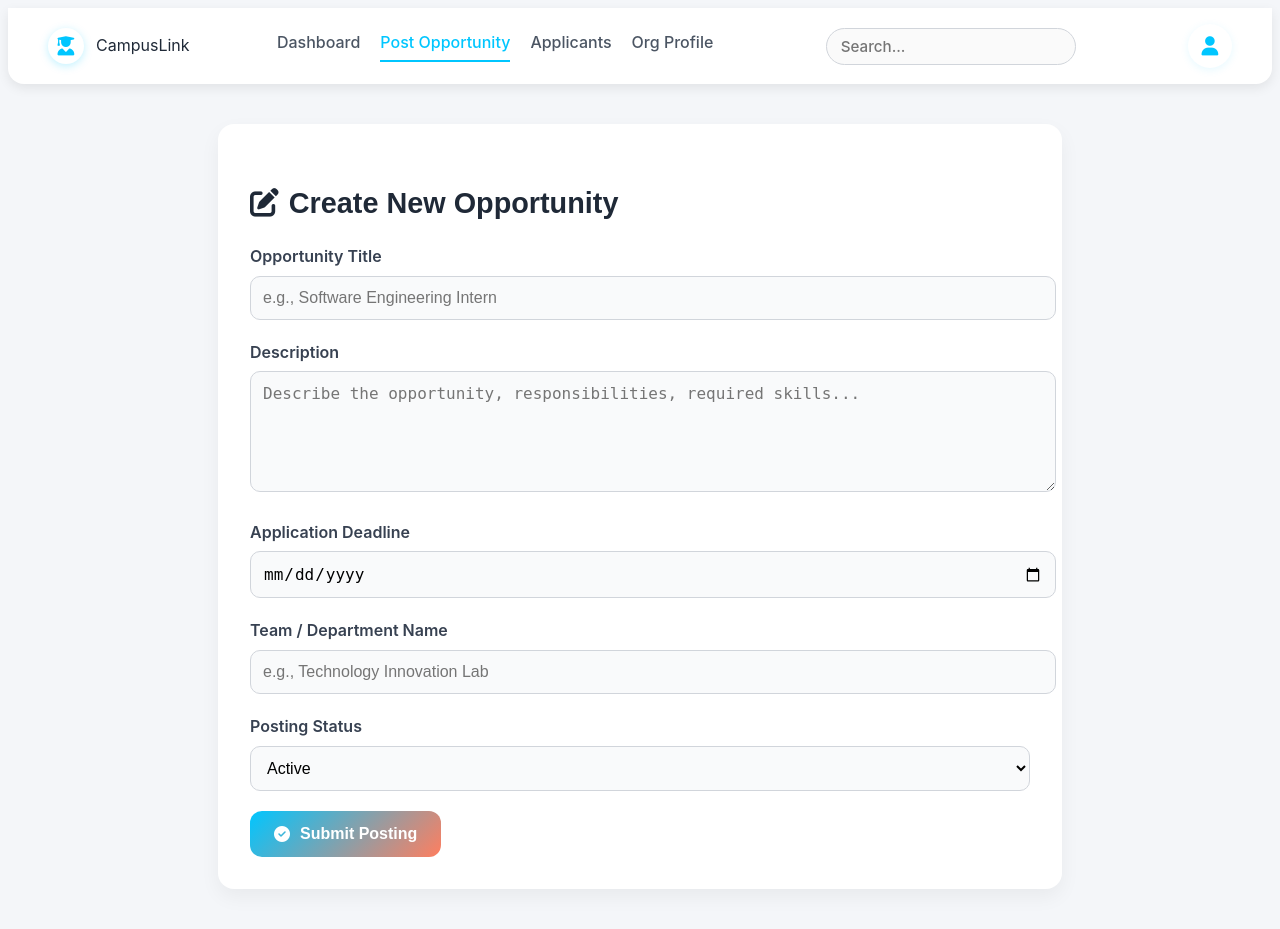
After one commit to niccomalds/CSIT327-G7-CampusLink, a Django app: template MyLogin/templates/post_opportunity.html in a window 1280 px wide. The commit adds this page. Run offline with Django 5.2, Linux system fonts and the light colour scheme; the template is opened without the code that fills it, so the values that code supplies are empty.

Commit message:
added Post New Opportunity

```diff
--- /dev/null
+++ b/MyLogin/templates/post_opportunity.html
@@ -0,0 +1,105 @@
+{% load static %}
+<!DOCTYPE html>
+<html lang="en">
+<head>
+  <meta charset="UTF-8">
+  <title>Create Opportunity – CampusLink</title>
+
+  <link rel="stylesheet"
+        href="https://cdnjs.cloudflare.com/ajax/libs/font-awesome/6.4.0/css/all.min.css">
+
+  <!-- Reuse your existing dashboard styling -->
+  <link rel="stylesheet" href="{% static 'Myapp/org_dashboard.css' %}">
+
+  <!-- NEW separate CSS for this form -->
+  <link rel="stylesheet" href="{% static 'Myapp/post_opportunity.css' %}">
+</head>
+
+<body>
+
+  <!-- Navbar - matches org_dashboard -->
+  <div class="navbar">
+    <div class="navbar-container">
+      <div class="logo"><i class="fa-solid fa-user-graduate"></i>CampusLink</div>
+
+      <div class="nav">
+        <a href="{% url 'organization_dashboard' %}">Dashboard</a>
+        <a href="{% url 'post_opportunity' %}" class="active">Post Opportunity</a>
+        <a href="{% url 'manage_postings' %}">Applicants</a>
+        <a href="{% url 'org_profile' %}">Org Profile</a>
+      </div>
+
+      <div class="searchbar">
+        <input type="text" placeholder="Search..." disabled>
+      </div>
+
+      <div class="right">
+        <div class="avatar"><i class="fa-solid fa-user"></i></div>
+      </div>
+    </div>
+  </div>
+
+  <main>
+
+    <div class="form-container">
+      <h2><i class="fa-solid fa-pen-to-square"></i> Create New Opportunity</h2>
+
+      {% if messages %}
+        {% for message in messages %}
+          <div class="feedback {% if message.tags == 'success' %}success{% else %}error{% endif %}">
+            {{ message }}
+          </div>
+        {% endfor %}
+      {% endif %}
+
+      <form method="POST">
+        {% csrf_token %}
+
+        <!-- Title -->
+        <div class="form-group">
+          <label for="title">Opportunity Title</label>
+          <input type="text" id="title" name="title"
+                 placeholder="e.g., Software Engineering Intern"
+                 required>
+        </div>
+
+        <!-- Description -->
+        <div class="form-group">
+          <label for="description">Description</label>
+          <textarea id="description" name="description" rows="5"
+                    placeholder="Describe the opportunity, responsibilities, required skills..."
+                    required></textarea>
+        </div>
+
+        <!-- Deadline -->
+        <div class="form-group">
+          <label for="deadline">Application Deadline</label>
+          <input type="date" id="deadline" name="deadline" required>
+        </div>
+
+        <!-- Team Name -->
+        <div class="form-group">
+          <label for="team_name">Team / Department Name</label>
+          <input type="text" id="team_name" name="team_name"
+                 placeholder="e.g., Technology Innovation Lab">
+        </div>
+
+        <!-- Status -->
+        <div class="form-group">
+          <label for="status">Posting Status</label>
+          <select id="status" name="status">
+            <option value="Active">Active</option>
+            <option value="Closed">Closed</option>
+          </select>
+        </div>
+
+        <button type="submit" class="submit-btn">
+          <i class="fa-solid fa-circle-check"></i> Submit Posting
+        </button>
+      </form>
+    </div>
+
+  </main>
+
+</body>
+</html>
--- a/MyLogin/urls.py
+++ b/MyLogin/urls.py
@@ -30,8 +30,15 @@ urlpatterns = [
     path('settings/', views.settings_view, name='settings'),
     path('notifications/', views.notifications, name='notifications'),
 
-     # Admin posting approval routes
+    # === ADMIN VERIFICATION ROUTES ===
+    path('admin/verification/', views.admin_verification_dashboard, name='admin_verification_dashboard'),
+    path('admin/verify/<int:profile_id>/', views.admin_verify_organization, name='admin_verify_organization'),
+    path('admin/verification/stats/', views.admin_verification_stats, name='admin_verification_stats'),
+
+    # === ADMIN POSTING APPROVAL ROUTES ===
     path('admin/postings/approval/', views.admin_posting_approval, name='admin_posting_approval'),
     path('admin/postings/approve/<int:posting_id>/', views.approve_posting, name='approve_posting'),
     path('admin/postings/reject/<int:posting_id>/', views.reject_posting, name='reject_posting'),
+    path('admin/postings/detail/<int:posting_id>/', views.posting_detail_modal, name='posting_detail_modal'),
+    path('admin/postings/stats/', views.admin_posting_stats, name='admin_posting_stats'),
 ]
--- /dev/null
+++ b/Myapp/static/Myapp/post_opportunity.css
@@ -0,0 +1,94 @@
+/* Page Container */
+.form-container {
+  max-width: 780px;
+  margin: 40px auto;
+  background: #fff;
+  padding: 32px;
+  border-radius: 16px;
+  box-shadow: 0 8px 20px rgba(0,0,0,0.05);
+}
+
+.form-container h2 {
+  font-family: "Poppins", sans-serif;
+  font-size: 1.8rem;
+  font-weight: 700;
+  margin-bottom: 18px;
+  display: flex;
+  align-items: center;
+  gap: 10px;
+}
+
+/* Form Group Structure */
+.form-group {
+  margin-bottom: 20px;
+}
+
+.form-group label {
+  font-weight: 600;
+  display: block;
+  margin-bottom: 6px;
+  color: #374151;
+}
+
+.form-group input,
+.form-group textarea,
+.form-group select {
+  width: 100%;
+  padding: 12px;
+  border: 1px solid #d1d5db;
+  border-radius: 10px;
+  font-size: 1rem;
+  transition: 0.3s;
+  background: #f9fafb;
+}
+
+/* Input Focus Effect */
+.form-group input:focus,
+.form-group textarea:focus,
+.form-group select:focus {
+  border-color: #00c6ff;
+  box-shadow: 0 0 0 3px rgba(0,198,255,0.2);
+  background: #fff;
+  outline: none;
+}
+
+/* Submit Button */
+.submit-btn {
+  background: linear-gradient(135deg, #00c6ff, #ff7e5f);
+  color: white;
+  padding: 14px 24px;
+  border: none;
+  border-radius: 12px;
+  font-size: 1rem;
+  font-weight: 600;
+  cursor: pointer;
+  transition: 0.2s ease;
+  display: inline-flex;
+  align-items: center;
+  gap: 10px;
+}
+
+.submit-btn:hover {
+  transform: translateY(-2px);
+  opacity: 0.95;
+}
+
+/* Form Feedback Styles */
+.feedback {
+  margin-top: 16px;
+  padding: 12px;
+  border-radius: 10px;
+  font-weight: 600;
+}
+
+.feedback.success {
+  background: #e8f7ee;
+  color: #15803d;
+  border-left: 4px solid #15803d;
+}
+
+.feedback.error {
+  background: #fdecea;
+  color: #b91c1c;
+  border-left: 4px solid #b91c1c;
+}
```
Also changed, not shown: MyLogin/models.py (+45 -8 lines), MyLogin/templates/org_dashboard.html (+7 -11 lines), MyLogin/views.py (+45 -52 lines), Myapp/models.py (+6 -1 lines), CampusLink/settings.py (line endings or trailing spaces), CampusLink/urls.py (line endings or trailing spaces), MyLogin/migrations/0008_remove_profile_email_profile_contact_email_and_more.py (added), Myapp/migrations/0004_alter_posting_organization.py (added), media/profile_pics/Screenshot_2025-05-05_110649.png (added), media/profile_pics/Screenshot_2025-06-25_181349.png (added), media/profile_pics/default.jpg (added).
